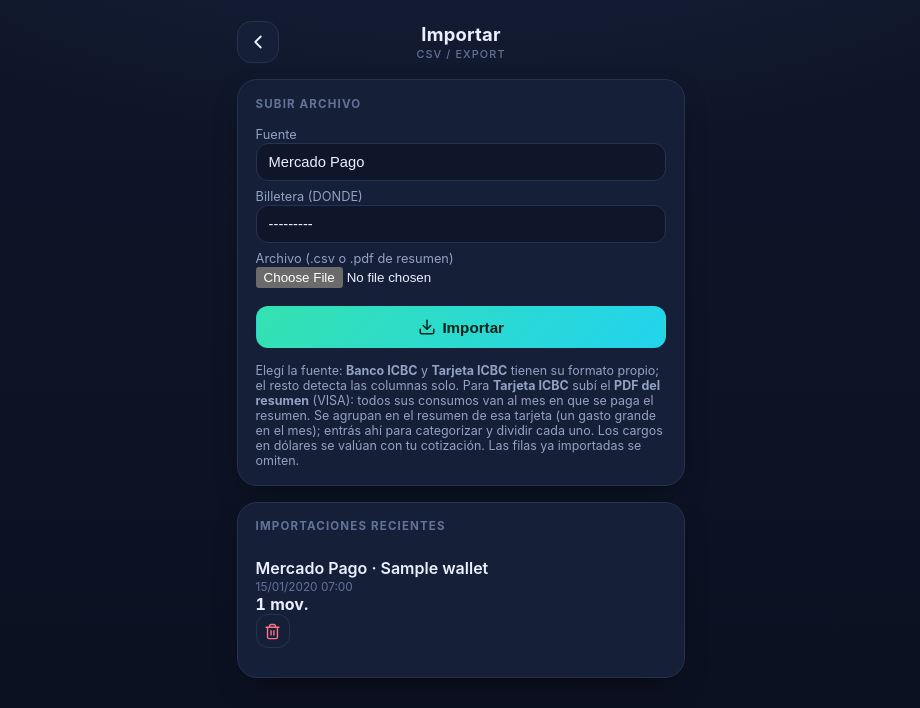
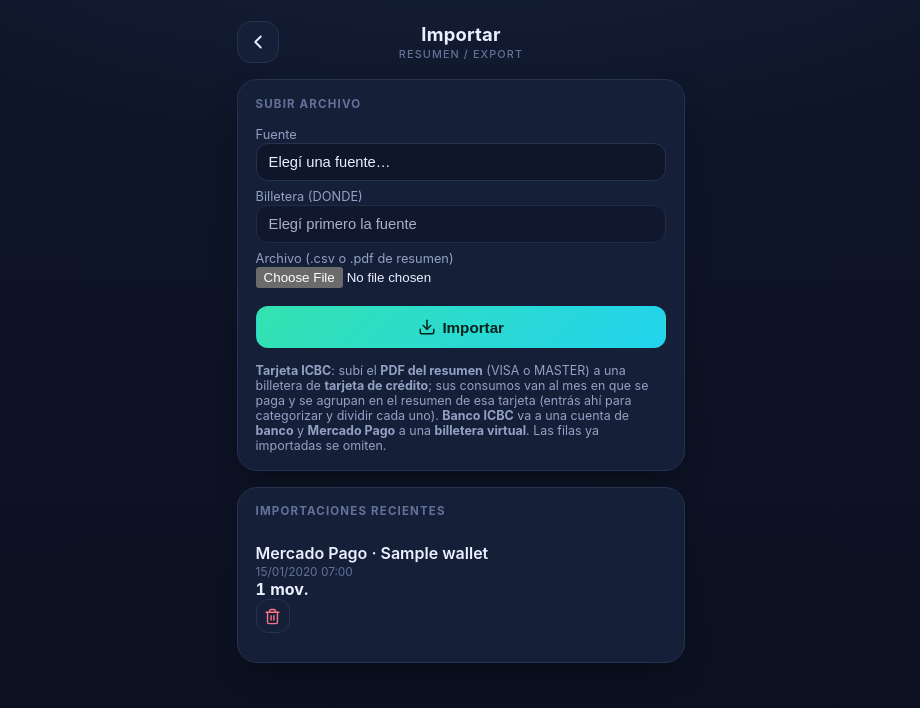
Before and after one commit to felipeGarciaSuez/caudal, a Django app: page /import/ in a window 1280 px wide. Shown: the top 708 px of the page, without its empty margins (179-1099 px from the left). Run offline with Django 5.2, Linux system fonts and the light colour scheme; a user stored in the database is signed in; tables that the repository leaves empty hold one stand-in row (values such as "Sample post").

Commit message:
Importador: restringir fuentes y validar billetera compatible
Solo se ofrecen las fuentes que andan (Tarjeta ICBC, Banco ICBC, Mercado Pago).
Cada fuente exige un tipo de billetera compatible (tarjeta->credito, banco->banco,
MP->billetera/banco): el form lo valida en el backend y el select de billeteras se
filtra en vivo por la fuente elegida. Esto evita el bug de importar un resumen de
tarjeta a una cuenta bancaria y que caiga como gastos sueltos.

Ademas, mensaje claro cuando el archivo ya estaba importado (0 nuevas, todas
duplicadas) en vez de un ambiguo '0 filas'. Item en TODO para mejorar la UX del
tipo de billetera al crearla.

```diff
--- a/apps/imports/forms.py
+++ b/apps/imports/forms.py
@@ -4,11 +4,31 @@ from apps.wallets.models import Wallet
 
 from .models import ImportBatch
 
+# Fuentes con parser probado que realmente andan hoy. El resto del enum
+# ImportBatch.Source queda para datos historicos, pero no se ofrece importar
+# (evita cargar un formato que todavia no interpretamos bien).
+SUPPORTED_SOURCES = [
+    ImportBatch.Source.CARD_ICBC,
+    ImportBatch.Source.BANK_ICBC,
+    ImportBatch.Source.MERCADOPAGO,
+]
+
+# Cada fuente solo tiene sentido con ciertos tipos de billetera (DONDE). Elegir
+# una billetera incompatible es lo que hacia que un resumen de tarjeta cayera
+# como gastos sueltos en una cuenta bancaria en vez de agruparse.
+SOURCE_WALLET_KINDS = {
+    ImportBatch.Source.CARD_ICBC: [Wallet.Kind.CREDIT_CARD],
+    ImportBatch.Source.BANK_ICBC: [Wallet.Kind.BANK],
+    ImportBatch.Source.MERCADOPAGO: [Wallet.Kind.WALLET, Wallet.Kind.BANK],
+}
+
 
 class ImportUploadForm(forms.Form):
-    """Upload a CSV export to import into a wallet."""
+    """Upload a CSV/PDF export to import into a wallet."""
 
-    source = forms.ChoiceField(choices=ImportBatch.Source.choices, label="Fuente")
+    source = forms.ChoiceField(
+        choices=[(s.value, s.label) for s in SUPPORTED_SOURCES], label="Fuente"
+    )
     wallet = forms.ModelChoiceField(queryset=Wallet.objects.none(), label="Billetera")
     file = forms.FileField(label="Archivo CSV")
 
@@ -25,3 +45,18 @@ class ImportUploadForm(forms.Form):
         if f.size > 5 * 1024 * 1024:
             raise forms.ValidationError("El archivo es demasiado grande (máx. 5 MB).")
         return f
+
+    def clean(self):
+        cleaned = super().clean()
+        source = cleaned.get("source")
+        wallet = cleaned.get("wallet")
+        if source and wallet:
+            allowed = SOURCE_WALLET_KINDS.get(source, [])
+            if wallet.kind not in allowed:
+                kinds = ", ".join(str(Wallet.Kind(k).label) for k in allowed)
+                source_label = dict(self.fields["source"].choices).get(source, source)
+                raise forms.ValidationError(
+                    f"{source_label} necesita una billetera de tipo: {kinds}. "
+                    f"«{wallet.name}» es {wallet.get_kind_display()}."
+                )
+        return cleaned
--- a/apps/imports/templates/imports/import.html
+++ b/apps/imports/templates/imports/import.html
@@ -1,11 +1,11 @@
 {% extends "base.html" %}
 {% load icons %}
-{% block title %}Importar CSV — Caudal{% endblock %}
+{% block title %}Importar — Caudal{% endblock %}
 
 {% block content %}
   <div class="monthbar">
     <a class="nav" href="{% url 'dashboard:home' %}" aria-label="Volver">{% icon "chevron-right" "icon flip" %}</a>
-    <div class="label">Importar<small>CSV / export</small></div>
+    <div class="label">Importar<small>resumen / export</small></div>
     <span class="nav" style="visibility:hidden"></span>
   </div>
 
@@ -13,36 +13,81 @@
     <div class="flash err">No se pudo importar: {{ error }}</div>
   {% endif %}
   {% if result %}
-    <div class="flash ok">
-      Importadas {{ result.rows_imported }} de {{ result.rows_total }} fila{{ result.rows_total|pluralize }}.
-      {% if result.rows_skipped %}Se omitieron {{ result.rows_skipped }} duplicada{{ result.rows_skipped|pluralize }}.{% endif %}
-    </div>
+    {% if result.rows_total == 0 %}
+      <div class="flash err">No se encontraron movimientos en el archivo. ¿La fuente y el archivo coinciden?</div>
+    {% elif result.rows_imported == 0 and result.rows_skipped %}
+      <div class="flash">
+        Ese archivo ya estaba importado: las {{ result.rows_skipped }} fila{{ result.rows_skipped|pluralize }} ya
+        existían en esta billetera, no se duplicó nada.
+      </div>
+    {% else %}
+      <div class="flash ok">
+        Importadas {{ result.rows_imported }} de {{ result.rows_total }} fila{{ result.rows_total|pluralize }}.
+        {% if result.rows_skipped %}Se omitieron {{ result.rows_skipped }} que ya existía{{ result.rows_skipped|pluralize:"n" }}.{% endif %}
+      </div>
+    {% endif %}
   {% endif %}
+
+  {{ wallets_json|json_script:"wallets-data" }}
+  {{ source_kinds_json|json_script:"source-kinds-data" }}
 
   <div class="card">
     <div class="section-title"><span>Subir archivo</span></div>
-    <form method="post" enctype="multipart/form-data">
+    <form method="post" enctype="multipart/form-data"
+          x-data="{
+            source: '',
+            wallets: JSON.parse(document.getElementById('wallets-data').textContent),
+            kinds: JSON.parse(document.getElementById('source-kinds-data').textContent),
+            get compatible() {
+              if (!this.source) return [];
+              const ks = this.kinds[this.source] || [];
+              return this.wallets.filter(w => ks.includes(w.kind));
+            }
+          }">
       {% csrf_token %}
+
       <label class="muted" style="font-size:.8rem">Fuente</label>
-      <div class="field">{{ form.source }}</div>
+      <div class="field">
+        <select name="source" x-model="source" required aria-label="Fuente">
+          <option value="">Elegí una fuente…</option>
+          {% for value, label in form.fields.source.choices %}
+            <option value="{{ value }}">{{ label }}</option>
+          {% endfor %}
+        </select>
+      </div>
+
       <label class="muted" style="font-size:.8rem">Billetera (DONDE)</label>
-      <div class="field">{{ form.wallet }}</div>
+      <div class="field">
+        <select name="wallet" required aria-label="Billetera" :disabled="!source">
+          <option value="" x-show="!source">Elegí primero la fuente</option>
+          <template x-for="w in compatible" :key="w.id">
+            <option :value="w.id" x-text="w.name"></option>
+          </template>
+        </select>
+      </div>
+      <p class="muted" x-show="source && compatible.length === 0" x-cloak
+         style="font-size:.76rem;margin:-.2rem 0 .4rem;color:var(--neg)">
+        No tenés una billetera compatible con esta fuente.
+        <a href="{% url 'wallets:wallets' %}">Creá una primero</a>.
+      </p>
+
       <label class="muted" style="font-size:.8rem">Archivo (.csv o .pdf de resumen)</label>
       <div class="field">{{ form.file }}</div>
+
       {% if form.errors %}
         <div class="flash err" style="margin-top:.6rem">
-          {% for field, errs in form.errors.items %}{{ field }}: {{ errs|join:", " }}<br>{% endfor %}
+          {% for field, errs in form.errors.items %}{{ errs|join:", " }}<br>{% endfor %}
         </div>
       {% endif %}
       <button class="btn btn-primary" type="submit" style="margin-top:.8rem">{% icon "download" "icon" %} Importar</button>
     </form>
+
     <p class="muted" style="font-size:.78rem;margin-bottom:0;margin-top:.9rem">
-      Elegí la fuente: <b>Banco ICBC</b> y <b>Tarjeta ICBC</b> tienen su formato propio;
-      el resto detecta las columnas solo. Para <b>Tarjeta ICBC</b> subí el <b>PDF del
-      resumen</b> (VISA): todos sus consumos van al mes en que se paga el resumen. Se
-      agrupan en el resumen de esa tarjeta (un gasto grande en el mes); entrás ahí para
-      categorizar y dividir cada uno. Los cargos en dólares se valúan con tu cotización.
-      Las filas ya importadas se omiten.
+      <b>Tarjeta ICBC</b>: subí el <b>PDF del resumen</b> (VISA o MASTER) a una billetera de
+      <b>tarjeta de crédito</b>; sus consumos van al mes en que se paga y se agrupan en el
+      resumen de esa tarjeta (entrás ahí para categorizar y dividir cada uno).
+      <b>Banco ICBC</b> va a una cuenta de <b>banco</b> y <b>Mercado Pago</b> a una
+      <b>billetera virtual</b>. Las filas ya importadas se omiten.
     </p>
   </div>
 
--- a/apps/imports/views.py
+++ b/apps/imports/views.py
@@ -8,7 +8,7 @@ from django.views.decorators.http import require_POST
 from apps.transactions.models import Category, Transaction
 from apps.wallets.models import Wallet
 
-from .forms import ImportUploadForm
+from .forms import SOURCE_WALLET_KINDS, ImportUploadForm
 from .models import CategoryRule, ImportBatch
 from .services import ParseError, run_import
 
@@ -65,6 +65,12 @@ def import_view(request):
         .select_related("wallet")
         .annotate(n_txs=Count("transactions"))[:10]
     )
+    # For the client-side filter: wallets with their kind, and which kinds each
+    # source accepts, so picking a source narrows the wallet list to compatible ones.
+    wallets = list(
+        Wallet.objects.filter(owner=request.user, is_active=True).values("id", "name", "kind")
+    )
+    source_kinds = {str(k): [str(x) for x in v] for k, v in SOURCE_WALLET_KINDS.items()}
     return render(
         request,
         "imports/import.html",
@@ -73,6 +79,8 @@ def import_view(request):
             "error": error,
             "result": result,
             "recent": recent,
+            "wallets_json": wallets,
+            "source_kinds_json": source_kinds,
             "nav_active": "import",
             "add_href": _add_href(),
         },
```
Also changed, not shown: TODO.md (+25 -0 lines), apps/imports/tests.py (+23 -2 lines).
